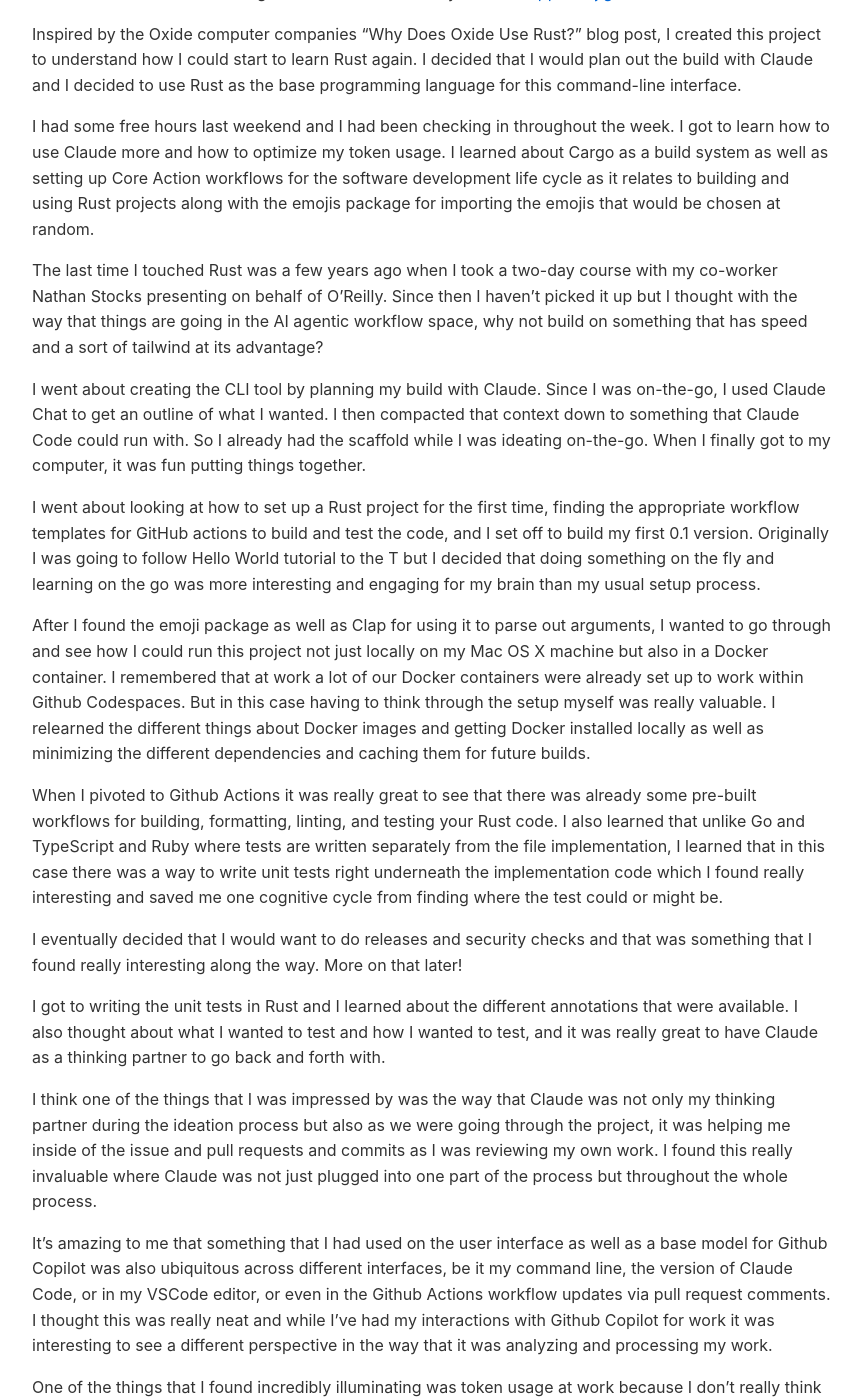
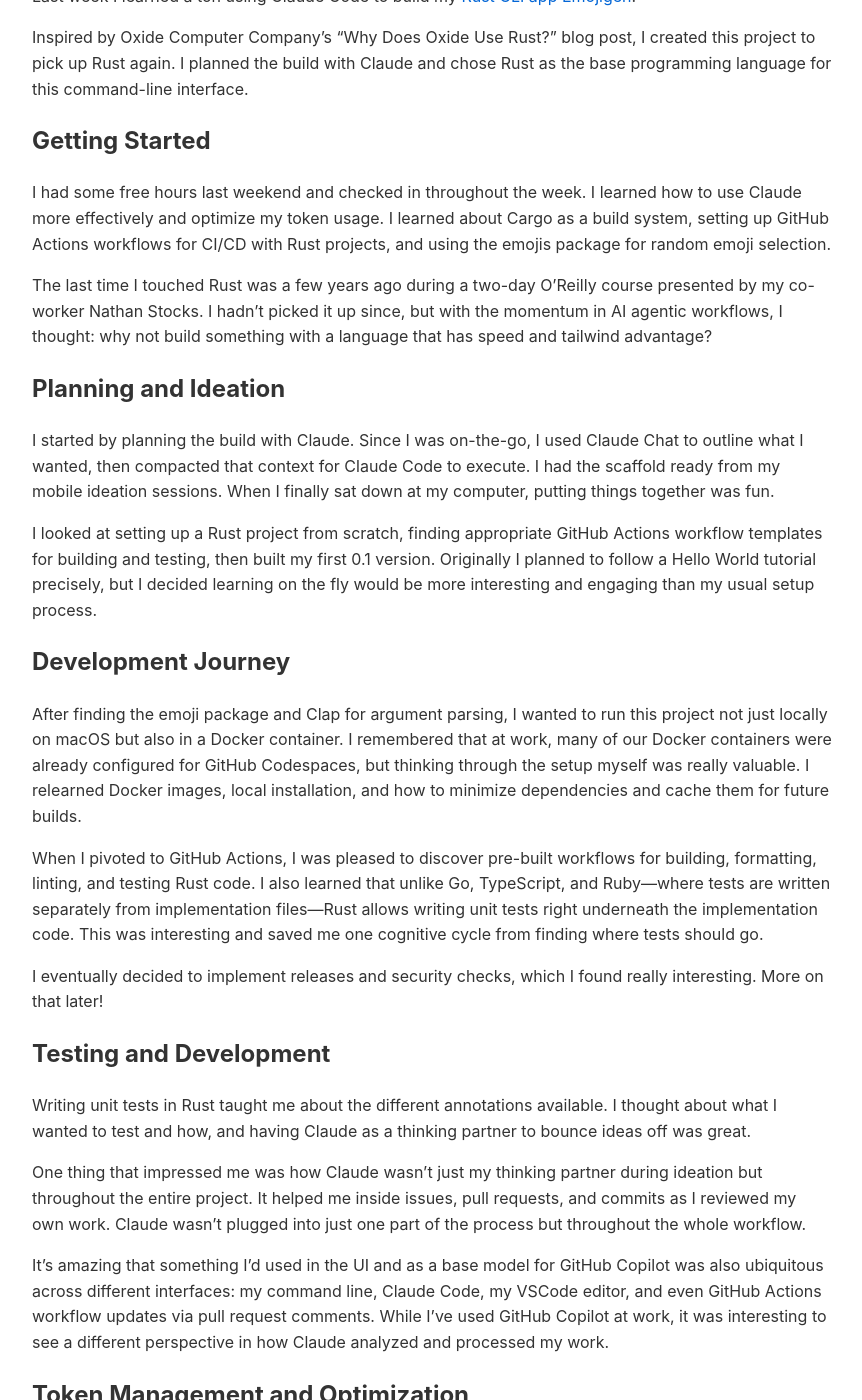
Before and after one commit to francisfuzz/dotcom, a Jekyll site: the page built from _posts/2025-12-27-building-emoji-gen.md, in a window 1280 px wide and 1400 px high, scrolled down 212 px. Shown: the whole window, without its empty margins (208-1070 px from the left). Built offline with Jekyll 4.4.1, drawn with Linux system fonts in a browser that asks for light colours; our own code applies the rules of GitHub Pages for plain Markdown files; some of the changed text lies outside the part shown.

Commit message:
refactor: title, desc, body

```diff
--- a/_posts/2025-12-27-building-emoji-gen.md
+++ b/_posts/2025-12-27-building-emoji-gen.md
@@ -1,50 +1,66 @@
 ---
-title: Building Emoji Gen with Claude Code
-date: 2021-12-15
-description: Learning Rust and software development lifecycle with Claude Code
+title: Relearning Rust Through Play: My Weekend Building Emojigen with Claude Code
+date: 2025-12-27
+description: What happens when you combine Rust, Claude Code, and free weekend hours? I built Emojigen and rediscovered the joy of coding without deadlines while learning about AI-assisted workflows.
 tag: workflow
 ---
 
+# Building Emoji Gen with Claude Code
+
 Last week I learned a ton using Claude Code to build my [Rust CLI app Emojigen](https://github.com/francisfuzz/emoji_gen).
 
-Inspired by the Oxide computer companies "Why Does Oxide Use Rust?" blog post, I created this project to understand how I could start to learn Rust again. I decided that I would plan out the build with Claude and I decided to use Rust as the base programming language for this command-line interface.
+Inspired by Oxide Computer Company's "Why Does Oxide Use Rust?" blog post, I created this project to pick up Rust again. I planned the build with Claude and chose Rust as the base programming language for this command-line interface.
 
-I had some free hours last weekend and I had been checking in throughout the week. I got to learn how to use Claude more and how to optimize my token usage. I learned about Cargo as a build system as well as setting up Core Action workflows for the software development life cycle as it relates to building and using Rust projects along with the emojis package for importing the emojis that would be chosen at random.
+## Getting Started
 
-The last time I touched Rust was a few years ago when I took a two-day course with my co-worker Nathan Stocks presenting on behalf of O'Reilly. Since then I haven't picked it up but I thought with the way that things are going in the AI agentic workflow space, why not build on something that has speed and a sort of tailwind at its advantage?
+I had some free hours last weekend and checked in throughout the week. I learned how to use Claude more effectively and optimize my token usage. I learned about Cargo as a build system, setting up GitHub Actions workflows for CI/CD with Rust projects, and using the emojis package for random emoji selection.
 
-I went about creating the CLI tool by planning my build with Claude. Since I was on-the-go, I used Claude Chat to get an outline of what I wanted. I then compacted that context down to something that Claude Code could run with. So I already had the scaffold while I was ideating on-the-go. When I finally got to my computer, it was fun putting things together.
+The last time I touched Rust was a few years ago during a two-day O'Reilly course presented by my co-worker Nathan Stocks. I hadn't picked it up since, but with the momentum in AI agentic workflows, I thought: why not build something with a language that has speed and tailwind advantage?
 
-I went about looking at how to set up a Rust project for the first time, finding the appropriate workflow templates for GitHub actions to build and test the code, and I set off to build my first 0.1 version. Originally I was going to follow Hello World tutorial to the T but I decided that doing something on the fly and learning on the go was more interesting and engaging for my brain than my usual setup process.
+## Planning and Ideation
 
-After I found the emoji package as well as Clap for using it to parse out arguments, I wanted to go through and see how I could run this project not just locally on my Mac OS X machine but also in a Docker container. I remembered that at work a lot of our Docker containers were already set up to work within Github Codespaces. But in this case having to think through the setup myself was really valuable. I relearned the different things about Docker images and getting Docker installed locally as well as minimizing the different dependencies and caching them for future builds.
+I started by planning the build with Claude. Since I was on-the-go, I used Claude Chat to outline what I wanted, then compacted that context for Claude Code to execute. I had the scaffold ready from my mobile ideation sessions. When I finally sat down at my computer, putting things together was fun.
 
-When I pivoted to Github Actions it was really great to see that there was already some pre-built workflows for building, formatting, linting, and testing your Rust code. I also learned that unlike Go and TypeScript and Ruby where tests are written separately from the file implementation, I learned that in this case there was a way to write unit tests right underneath the implementation code which I found really interesting and saved me one cognitive cycle from finding where the test could or might be.
+I looked at setting up a Rust project from scratch, finding appropriate GitHub Actions workflow templates for building and testing, then built my first 0.1 version. Originally I planned to follow a Hello World tutorial precisely, but I decided learning on the fly would be more interesting and engaging than my usual setup process.
 
-I eventually decided that I would want to do releases and security checks and that was something that I found really interesting along the way. More on that later!
+## Development Journey
 
-I got to writing the unit tests in Rust and I learned about the different annotations that were available. I also thought about what I wanted to test and how I wanted to test, and it was really great to have Claude as a thinking partner to go back and forth with.
+After finding the emoji package and Clap for argument parsing, I wanted to run this project not just locally on macOS but also in a Docker container. I remembered that at work, many of our Docker containers were already configured for GitHub Codespaces, but thinking through the setup myself was really valuable. I relearned Docker images, local installation, and how to minimize dependencies and cache them for future builds.
 
-I think one of the things that I was impressed by was the way that Claude was not only my thinking partner during the ideation process but also as we were going through the project, it was helping me inside of the issue and pull requests and commits as I was reviewing my own work. I found this really invaluable where Claude was not just plugged into one part of the process but throughout the whole process.
+When I pivoted to GitHub Actions, I was pleased to discover pre-built workflows for building, formatting, linting, and testing Rust code. I also learned that unlike Go, TypeScript, and Ruby—where tests are written separately from implementation files—Rust allows writing unit tests right underneath the implementation code. This was interesting and saved me one cognitive cycle from finding where tests should go.
 
-It's amazing to me that something that I had used on the user interface as well as a base model for Github Copilot was also ubiquitous across different interfaces, be it my command line, the version of Claude Code, or in my VSCode editor, or even in the Github Actions workflow updates via pull request comments. I thought this was really neat and while I've had my interactions with Github Copilot for work it was interesting to see a different perspective in the way that it was analyzing and processing my work.
+I eventually decided to implement releases and security checks, which I found really interesting. More on that later!
 
+## Testing and Development
 
-One of the things that I found incredibly illuminating was token usage at work because I don't really think about my quotas. I'm grateful that I can issue commands at will but having to manage the context and being extra careful about how many tokens I use, I quickly found out about sub-agents, instructions, commands, and skills as things to help streamline my workflow and also reduce the amount of times I'm typing or speaking since I use Wispr Flow on my personal machine.
+Writing unit tests in Rust taught me about the different annotations available. I thought about what I wanted to test and how, and having Claude as a thinking partner to bounce ideas off was great.
 
-Something that I found really helpful was codifying my work, be it in having a skill just for conventional commits or the Git workflow.
+One thing that impressed me was how Claude wasn't just my thinking partner during ideation but throughout the entire project. It helped me inside issues, pull requests, and commits as I reviewed my own work. Claude wasn't plugged into just one part of the process but throughout the whole workflow.
 
-Something that I found really neat was the skill creator that's a Brady provided at Anthropics Skills Repository along with the release process of pushing a tag and triggering a release build. You can check out all the skills I ended up creating here: https://github.com/francisfuzz/emoji_gen/tree/main/.claude/skills
+It's amazing that something I'd used in the UI and as a base model for GitHub Copilot was also ubiquitous across different interfaces: my command line, Claude Code, my VSCode editor, and even GitHub Actions workflow updates via pull request comments. While I've used GitHub Copilot at work, it was interesting to see a different perspective in how Claude analyzed and processed my work.
 
-With regard to optimizing my Claude Code usage, I found a couple of things worked best for me:
-1. While I found it really neat that it could follow both the conventional commands as well as my Git workflow scale to the T. I noticed how many tokens it would use writing the text, pushing the text and checking Git diffs as well as pulling the pull request information.
-2. I chose to use the exclamation mark or bang operator to carefully execute the commands I wanted, especially when it came to version control as well as checking status on pull requests on checks and saving the thinking hard steps for Claude whether it was debugging a particular error that came up in the compilation process or build process or going back and forth on how we would go about tests together.
+## Token Management and Optimization
 
-Something that struck me about this whole experience was the experience of play. It's been a while since I've actually taken the time to execute an idea that did not really have a timeline or a pressing need to get out. I was more interested in ideating, trying, and seeing what Claude and I would come up with along the way.
+One incredibly illuminating aspect was token usage. At work I don't think about quotas—I'm grateful to issue commands at will—but having to manage context and be extra careful about token usage, I quickly discovered sub-agents, instructions, commands, and skills as ways to streamline my workflow and reduce typing (especially since I use Wispr Flow on my personal machine).
 
-While I don't plan to develop the application further from its state since I've already implemented what I've wanted it to do, I found the journey extremely illuminating. Whether it was relearning my own tools or really thinking about how to interact with agents not just as tools but as partners in the process/compact the/command has been my new best friend. At other complementary work during my work with Github and for my personal work, I've found a lot of the learnings here cross-transferable in both domains.
+Codifying my work was really helpful, whether through a skill just for conventional commits or the Git workflow.
 
-I need to credit both these authors for their work as it helped me see things differently and to try new things aside from my usual work time:
+I found the skill creator that Brady provided at Anthropic's Skills Repository particularly neat, along with the release process of pushing a tag and triggering a release build. You can check out all the skills I created here: https://github.com/francisfuzz/emoji_gen/tree/main/.claude/skills
+
+With regard to optimizing my Claude Code usage, I found a couple of things worked best:
+
+1. While it was neat that Claude could follow both conventional commands and my Git workflow to the letter, I noticed how many tokens it used writing text, pushing changes, checking Git diffs, and pulling pull request information.
+2. I chose to use the exclamation mark (bang operator) to carefully execute the commands I wanted, especially for version control and checking pull request status. I saved the thinking-heavy steps for Claude, like debugging compilation or build errors and collaborating on test design.
+
+## Reflection
+
+Something that struck me about this whole experience was the element of play. It's been a while since I've executed an idea without a timeline or pressing need. I was more interested in ideating, trying, and seeing what Claude and I would come up with along the way.
+
+While I don't plan to develop the application further since I've already implemented what I wanted, I found the journey extremely illuminating. Whether relearning my own tools or thinking about how to interact with agents not just as tools but as partners in the process, `/compact` has become my new best friend. The learnings here are cross-transferable between my work at GitHub and my personal projects.
+
+## Credits
+
+I need to credit these authors whose work helped me see things differently and try new approaches:
 
 - https://steipete.me/posts/just-talk-to-it
 - https://jonmagic.com/posts/how-i-work-2025-edition/
```
